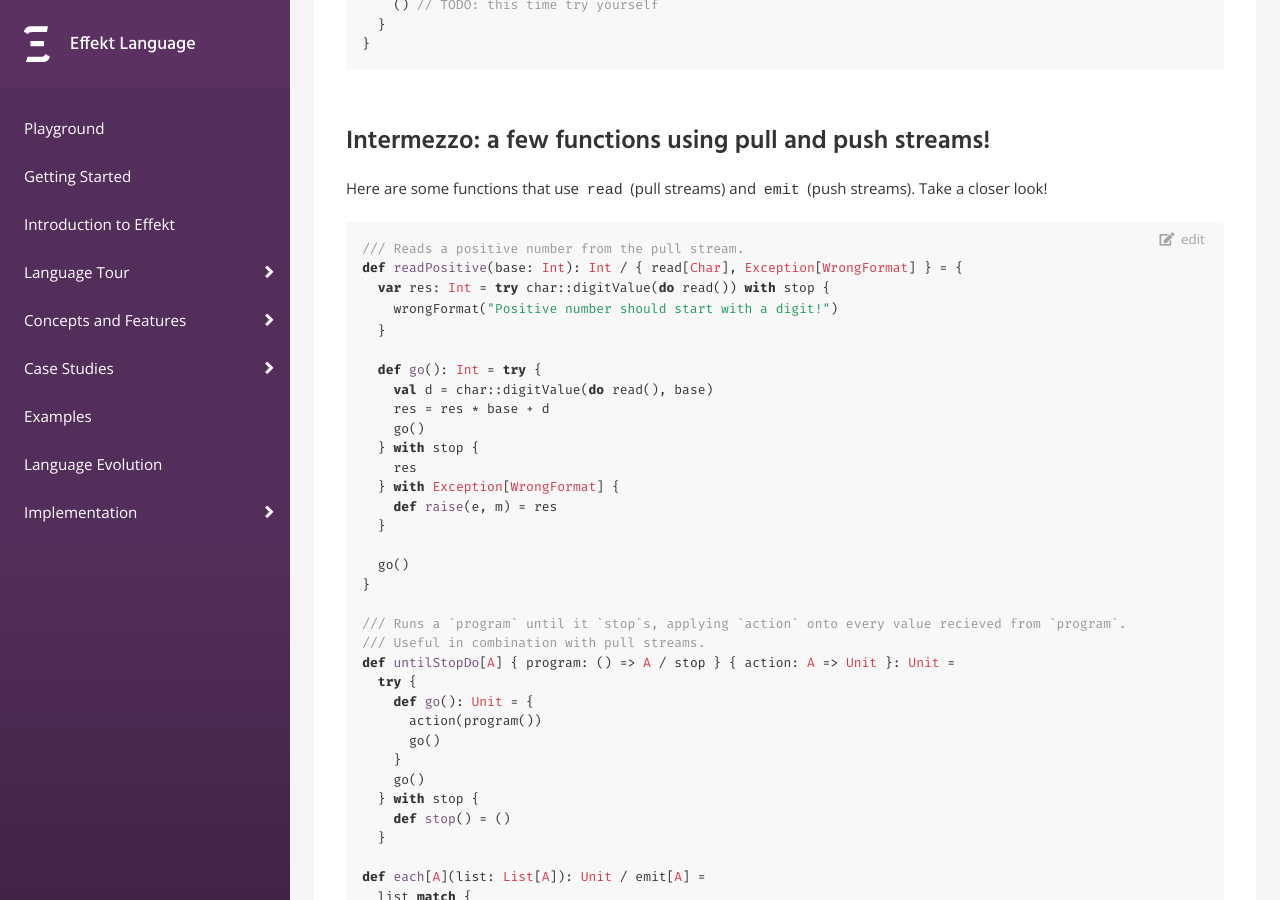
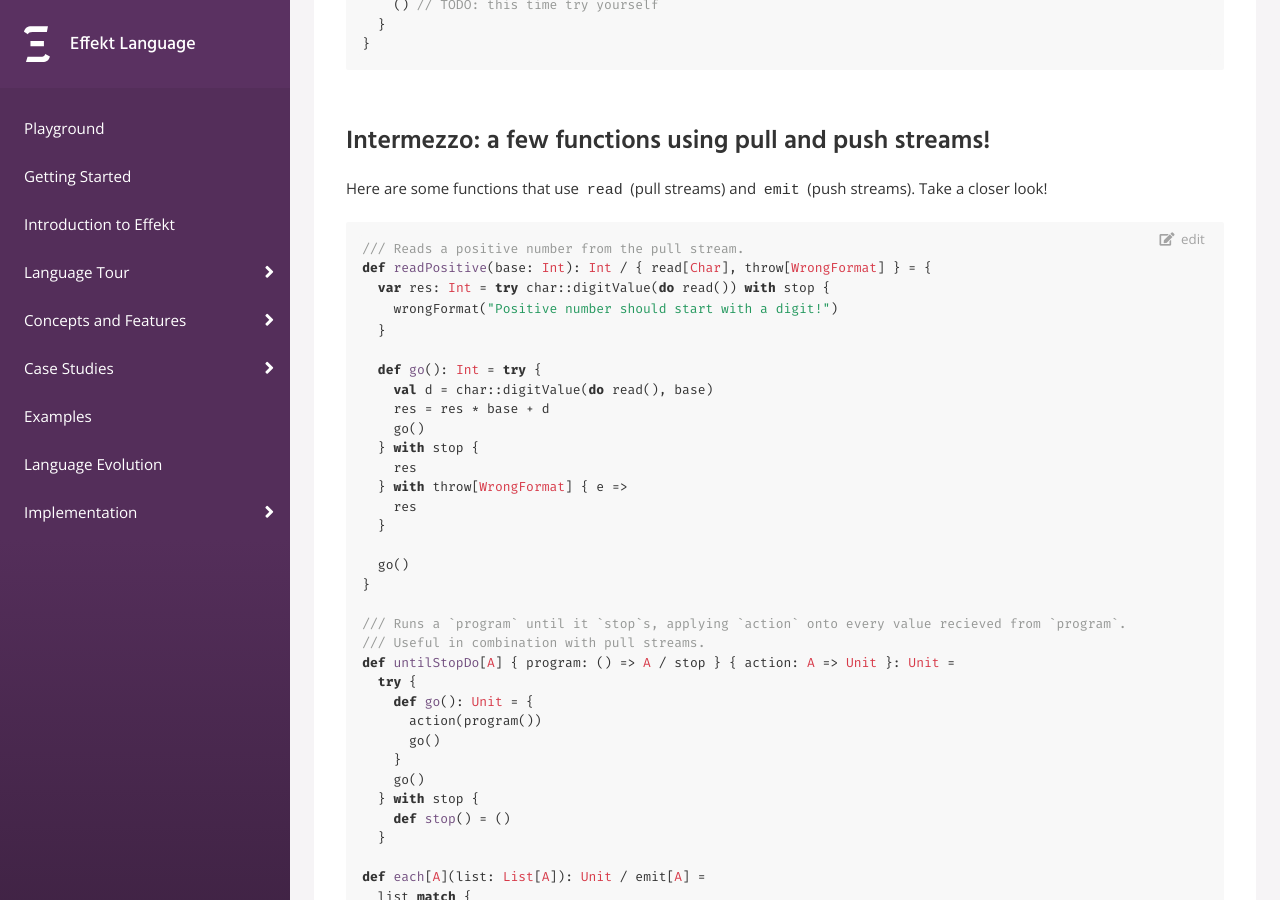
Before and after one commit to effekt-lang/effekt-website, a Jekyll site: the page built from docs/exercises/pull.effekt.md, in a window 1280 px wide and 900 px high, scrolled down 1440 px. Built offline with Jekyll 4.4.1, drawn with Linux system fonts in a browser that asks for light colours.

Commit message:
Rename Exception to throw

````diff
--- a/docs/exercises/pull.effekt.md
+++ b/docs/exercises/pull.effekt.md
@@ -111,7 +111,7 @@ Here are some functions that use `read` (pull streams) and `emit` (push streams)
 Take a closer look!
 ```effekt
 /// Reads a positive number from the pull stream.
-def readPositive(base: Int): Int / { read[Char], Exception[WrongFormat] } = {
+def readPositive(base: Int): Int / { read[Char], throw[WrongFormat] } = {
   var res: Int = try char::digitValue(do read()) with stop {
     wrongFormat("Positive number should start with a digit!")
   }
@@ -122,8 +122,8 @@ def readPositive(base: Int): Int / { read[Char], Exception[WrongFormat] } = {
     go()
   } with stop {
     res
-  } with Exception[WrongFormat] {
-    def raise(e, m) = res
+  } with throw[WrongFormat] { e =>
+    res
   }
 
   go()
````
